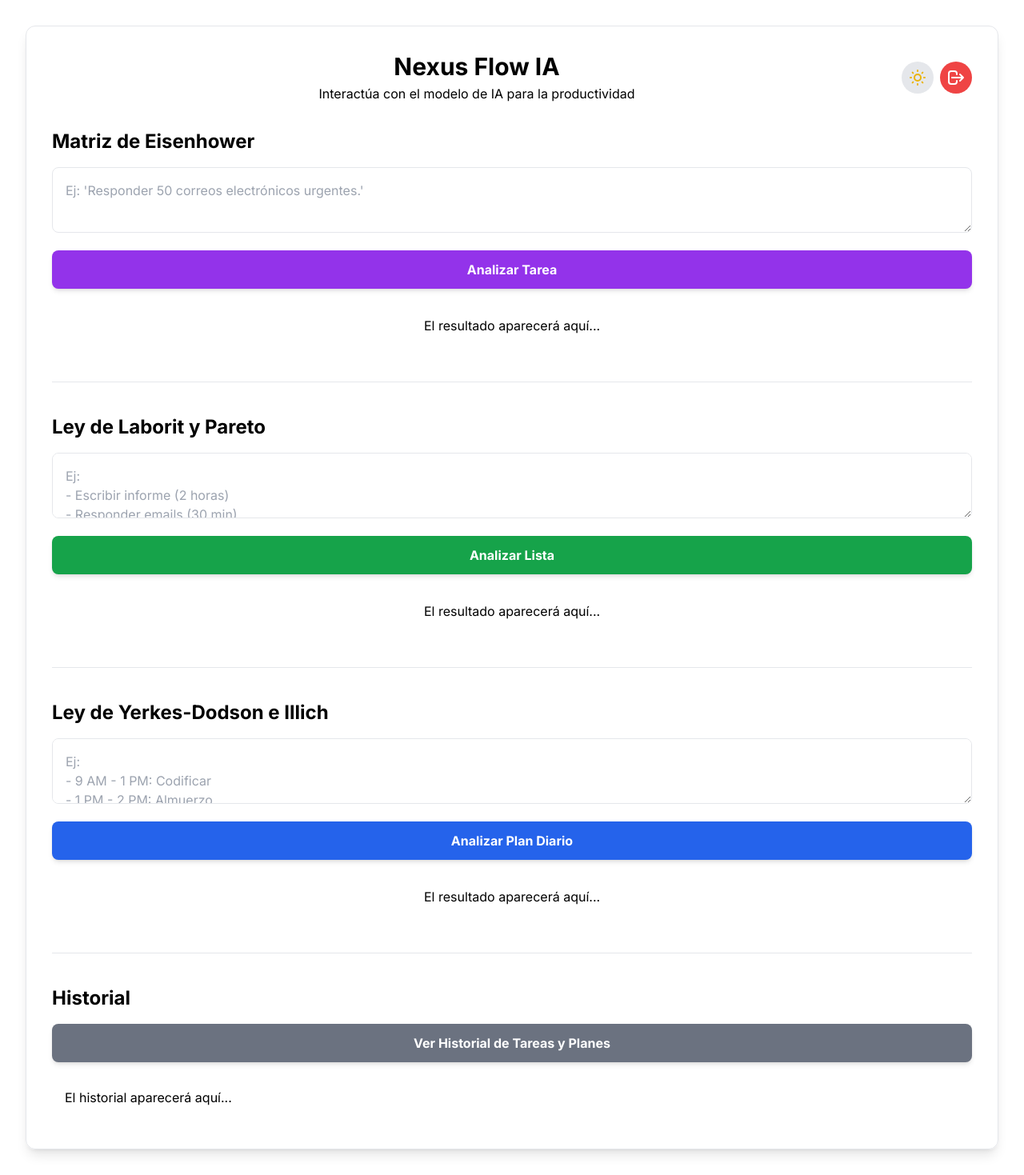
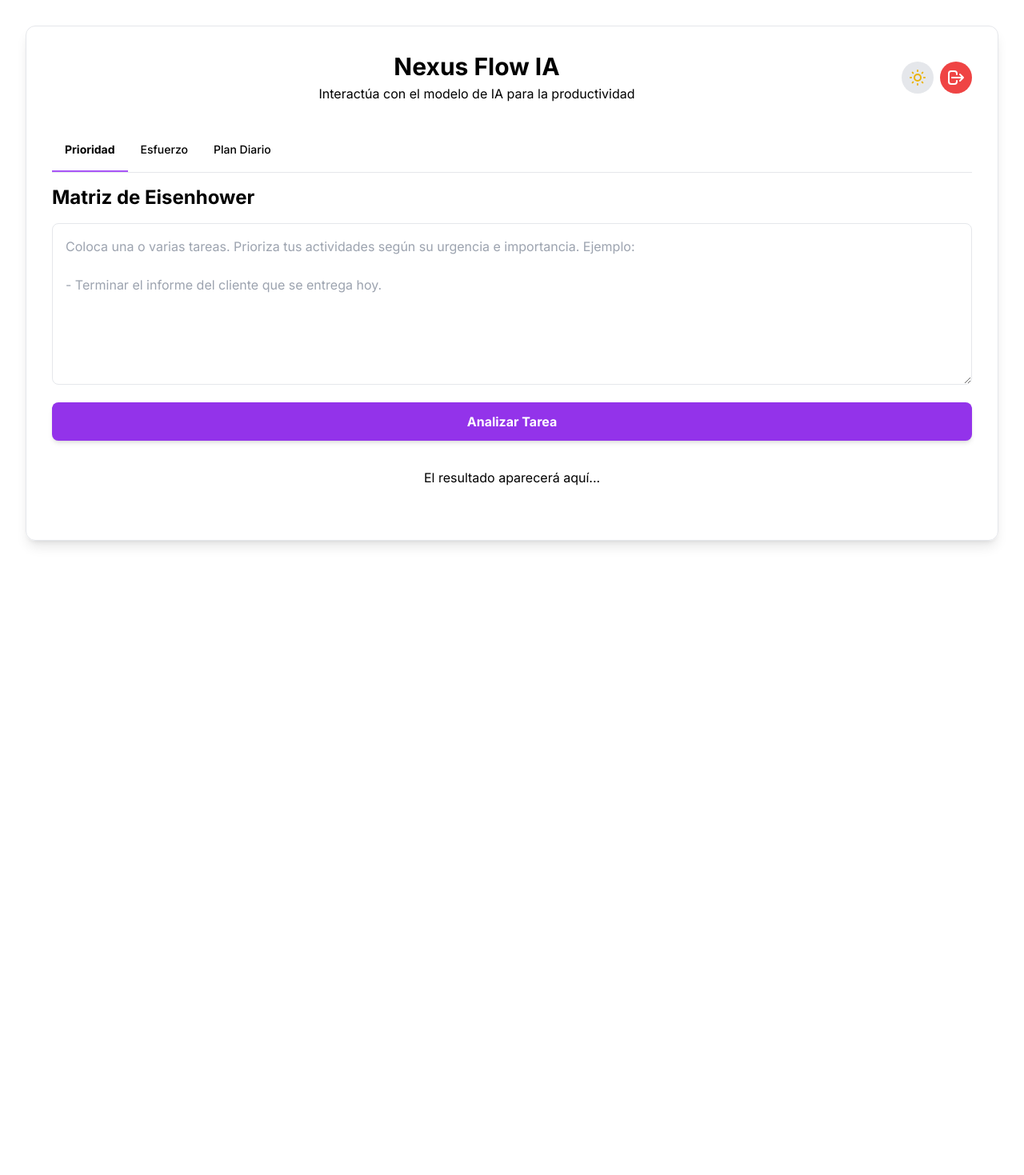
Before and after one commit to ingwplanchez/nexus-flow, a Django app: page / in a window 1280 px wide. Shown: the whole page at 80% size. After the commit the page ends 683 px from the top, so only its background shows below. Run offline with Django 5.2, Linux system fonts and the light colour scheme; the visitor is signed in with stand-in values (Sample User, id 1); some libraries are stand-ins or nearby versions.

Commit message:
Modified: Se organizan las secciones en pestañas. Se elimina la sección de historial. Ajustes en la interfaz de usuario y 'textarea'

```diff
--- a/core/templates/index.html
+++ b/core/templates/index.html
@@ -6,11 +6,13 @@
     <title>Nexus Flow</title>
     <script src="https://cdn.tailwindcss.com"></script>
     <style>
+        /* Importamos la fuente Inter de Google Fonts */
         @import url('https://fonts.googleapis.com/css2?family=Inter:wght@400;500;700&display=swap');
         body {
             font-family: 'Inter', sans-serif;
             transition: background-color 0.3s ease;
         }
+
         /* Estilos del modo claro */
         .light body {
             background-color: #f3f4f6;
@@ -58,8 +60,8 @@
             display: none;
         }
         .no-scrollbar {
-            -ms-overflow-style: none; /* IE y Edge */
-            scrollbar-width: none;  /* Firefox */
+            -ms-overflow-style: none;  /* IE y Edge */
+            scrollbar-width: none;     /* Firefox */
         }
     </style>
 </head>
@@ -97,11 +99,25 @@
             <!-- Contenedor de mensajes de estado -->
             <div id="status-message" class="text-center py-3 rounded-lg text-white mb-6 hidden"></div>
 
-            <!-- Contenedor para la Matriz de Eisenhower -->
-            <div class="space-y-4">
+            <!-- CONTENEDOR DE PESTAÑAS (TABS) -->
+            <div class="mt-8">
+                <!-- Botones de las pestañas -->
+                <div class="flex flex-wrap -mb-px text-sm font-medium text-center border-b border-primary">
+                    <button id="tab-eisenhower" class="inline-block p-4 rounded-t-lg border-b-2 border-transparent text-primary hover:text-gray-600 hover:border-gray-300 dark:hover:text-gray-300 dark:hover:border-gray-600 transition-colors duration-200 focus:outline-none" onclick="openTab('eisenhower-content')">Prioridad</button>
+                    <button id="tab-laborit" class="inline-block p-4 rounded-t-lg border-b-2 border-transparent text-primary hover:text-gray-600 hover:border-gray-300 dark:hover:text-gray-300 dark:hover:border-gray-600 transition-colors duration-200 focus:outline-none" onclick="openTab('laborit-content')">Esfuerzo</button>
+                    <button id="tab-yerkes-dodson" class="inline-block p-4 rounded-t-lg border-b-2 border-transparent text-primary hover:text-gray-600 hover:border-gray-300 dark:hover:text-gray-300 dark:hover:border-gray-600 transition-colors duration-200 focus:outline-none" onclick="openTab('yerkes-dodson-content')">Plan Diario</button>
+                    <!-- <button id="tab-history" class="inline-block p-4 rounded-t-lg border-b-2 border-transparent text-primary hover:text-gray-600 hover:border-gray-300 dark:hover:text-gray-300 dark:hover:border-gray-600 transition-colors duration-200 focus:outline-none" onclick="openTab('history-content')">Historial</button> -->
+                </div>
+
+                <!-- Contenido de las pestañas -->
+                <div class="py-4">
+                    <!-- Contenido para la Matriz de Eisenhower -->
+                    <div id="eisenhower-content" class="space-y-4">
                         <h2 class="text-xl sm:text-2xl font-semibold text-primary">Matriz de Eisenhower</h2>
                         <div class="input-group">
-                    <textarea id="eisenhower-input" class="w-full p-4 border border-primary bg-container rounded-lg focus:outline-none focus:ring-2 focus:ring-purple-500 text-primary" placeholder="Ej: 'Responder 50 correos electrónicos urgentes.'"></textarea>
+                            <textarea id="eisenhower-input" class="w-full p-4 border border-primary bg-container rounded-lg focus:outline-none focus:ring-2 focus:ring-purple-500 text-primary" rows="7" placeholder="Coloca una o varias tareas. Prioriza tus actividades según su urgencia e importancia. Ejemplo:
+
+- Terminar el informe del cliente que se entrega hoy." ></textarea>
                             <button onclick="analyzeEisenhower()" class="mt-4 w-full bg-purple-600 text-white font-bold py-3 px-6 rounded-lg hover:bg-purple-700 transition duration-300 shadow-md">
                                 Analizar Tarea
                             </button>
@@ -111,16 +127,15 @@
                         </div>
                     </div>
 
-            <hr class="border-t border-primary my-8 sm:my-10">
+                    <!-- Contenido para la Ley de Laborit -->
+                    <div id="laborit-content" class="space-y-4 hidden">
+                        <h2 class="text-xl sm:text-2xl font-semibold text-primary">Ley de Laborit</h2>
+                        <div class="input-group">
+                            <textarea id="laborit-input" class="w-full p-4 border border-primary bg-container rounded-lg focus:outline-none focus:ring-2 focus:ring-green-500 text-primary" rows="7" placeholder="Coloca tu lista de tareas. Comienza tu día con la tarea más difícil para evitar la procrastinación. Ejemplo:
 
-            <!-- Contenedor para la Ley de Laborit -->
-            <div class="space-y-4">
-                <h2 class="text-xl sm:text-2xl font-semibold text-primary">Ley de Laborit y Pareto</h2>
-                <div class="input-group">
-                    <textarea id="laborit-input" class="w-full p-4 border border-primary bg-container rounded-lg focus:outline-none focus:ring-2 focus:ring-green-500 text-primary" placeholder="Ej:
-- Escribir informe (2 horas)
-- Responder emails (30 min)
-- Llamada con cliente (1 hora)"></textarea>
+- Escribir una propuesta de negocio para un cliente clave (4 horas).
+- Enviar un email de seguimiento a un colega (15 min).
+- Preparar el material para una presentación interna (1.5 horas)."></textarea>
                             <button onclick="analyzeLaborit()" class="mt-4 w-full bg-green-600 text-white font-bold py-3 px-6 rounded-lg hover:bg-green-700 transition duration-300 shadow-md">
                                 Analizar Lista
                             </button>
@@ -130,16 +145,17 @@
                         </div>
                     </div>
 
-            <hr class="border-t border-primary my-8 sm:my-10">
+                    <!-- Contenido para la Ley de Yerkes-Dodson -->
+                    <div id="yerkes-dodson-content" class="space-y-4 hidden">
+                        <h2 class="text-xl sm:text-2xl font-semibold text-primary">Ley de Yerkes-Dodson</h2>
+                        <div class="input-group">
+                            <textarea id="yerkes-dodson-input" class="w-full p-4 border border-primary bg-container rounded-lg focus:outline-none focus:ring-2 focus:ring-blue-500 text-primary" rows="7" placeholder="Coloca tu horario. Planifica tus tareas del día y encuentra el rendimiento óptimo. Ejemplo:
 
-            <!-- Contenedor para la Ley de Yerkes-Dodson -->
-            <div class="space-y-4">
-                <h2 class="text-xl sm:text-2xl font-semibold text-primary">Ley de Yerkes-Dodson e Illich</h2>
-                <div class="input-group">
-                    <textarea id="yerkes-dodson-input" class="w-full p-4 border border-primary bg-container rounded-lg focus:outline-none focus:ring-2 focus:ring-blue-500 text-primary" placeholder="Ej:
-- 9 AM - 1 PM: Codificar
-- 1 PM - 2 PM: Almuerzo
-- 2 PM - 6 PM: Continuar codificando"></textarea>
+Lunes:
+8:00 AM - 12:00 PM: Planificar la semana y delegar tareas.
+12:00 PM - 1:00 PM: Almuerzo.
+1:00 PM - 3:00 PM: Responder emails y llamadas.
+3:00 PM - 5:00 PM: Leer un libro técnico."></textarea>
                             <button onclick="analyzeYerkesDodson()" class="mt-4 w-full bg-blue-600 text-white font-bold py-3 px-6 rounded-lg hover:bg-blue-700 transition duration-300 shadow-md">
                                 Analizar Plan Diario
                             </button>
@@ -149,16 +165,18 @@
                         </div>
                     </div>
 
-            <hr class="border-t border-primary my-8 sm:my-10">
-
-            <!-- Contenedor para el historial -->
-            <div class="space-y-4">
+                    <!-- Contenido para el historial -->
+                    <!--
+                    <div id="history-content" class="space-y-4 hidden">
                         <h2 class="text-xl sm:text-2xl font-semibold text-primary">Historial</h2>
                         <button onclick="fetchHistory()" class="w-full bg-gray-500 text-white font-bold py-3 px-6 rounded-lg hover:bg-gray-600 transition duration-300 shadow-md">
                             Ver Historial de Tareas y Planes
                         </button>
                         <div id="history-result" class="bg-secondary p-4 rounded-lg text-primary min-h-[60px] text-left transition-colors duration-300">
                             <p>El historial aparecerá aquí...</p>
+                        </div>
+                    </div>
+                    -->
                 </div>
             </div>
         </div>
@@ -239,7 +257,7 @@
             const response = await callBackendApi('eisenhower', { task: input });
             resultDiv.innerHTML = `<pre class="whitespace-pre-wrap">${response}</pre>`;
             if (response && !response.startsWith('Ocurrió un error')) {
-                 showStatusMessage('Tarea analizada y guardada con éxito.', true);
+                showStatusMessage('Tarea analizada con éxito.', true);
             }
         }
 
@@ -273,7 +291,7 @@
             const response = await callBackendApi('yerkes-dodson', { plan: input });
             resultDiv.innerHTML = `<pre class="whitespace-pre-wrap">${response}</pre>`;
             if (response && !response.startsWith('Ocurrió un error')) {
-                showStatusMessage('Plan diario analizado y guardado con éxito.', true);
+                showStatusMessage('Plan diario analizado con éxito.', true);
             }
         }
 
@@ -356,7 +374,34 @@
             }
         }
 
-        // --- LÓGICA DEL MODO OSCURO ---
+        // LÓGICA DE LAS PESTAÑAS (TABS)
+        function openTab(tabId) {
+            // Oculta todos los contenidos de las pestañas
+            const tabContents = document.querySelectorAll('[id$="-content"]');
+            tabContents.forEach(content => content.classList.add('hidden'));
+
+            // Quita el estilo de "activo" de todos los botones de pestañas
+            const tabButtons = document.querySelectorAll('button[id^="tab-"]');
+            tabButtons.forEach(button => {
+                button.classList.remove('border-purple-500', 'font-bold');
+                button.classList.add('border-transparent');
+            });
+
+            // Muestra el contenido de la pestaña seleccionada
+            const selectedContent = document.getElementById(tabId);
+            if (selectedContent) {
+                selectedContent.classList.remove('hidden');
+            }
+
+            // Agrega el estilo de "activo" al botón de la pestaña seleccionada
+            const selectedButton = document.getElementById('tab-' + tabId.replace('-content', ''));
+            if (selectedButton) {
+                selectedButton.classList.add('border-purple-500', 'font-bold');
+                selectedButton.classList.remove('border-transparent');
+            }
+        }
+
+        // LÓGICA DEL MODO OSCURO
         const themeToggle = document.getElementById('theme-toggle');
         const moonIcon = document.getElementById('moon-icon');
         const sunIcon = document.getElementById('sun-icon');
@@ -402,6 +447,8 @@
                 csrfInput.value = csrfToken;
                 logoutForm.appendChild(csrfInput);
             }
+            // Abre la primera pestaña por defecto al cargar la página
+            openTab('eisenhower-content');
         });
     </script>
 </body>
```
Lines whose indentation alone changed are shown as unchanged.
